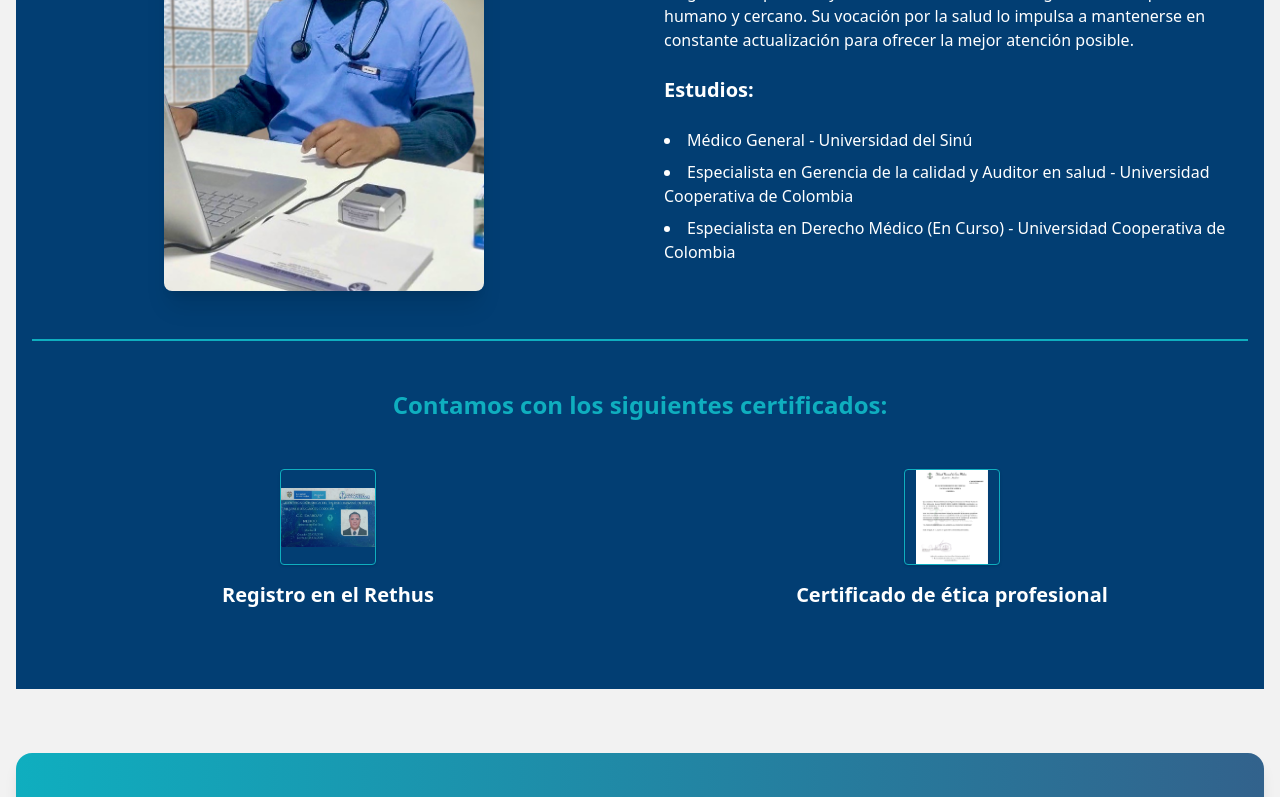
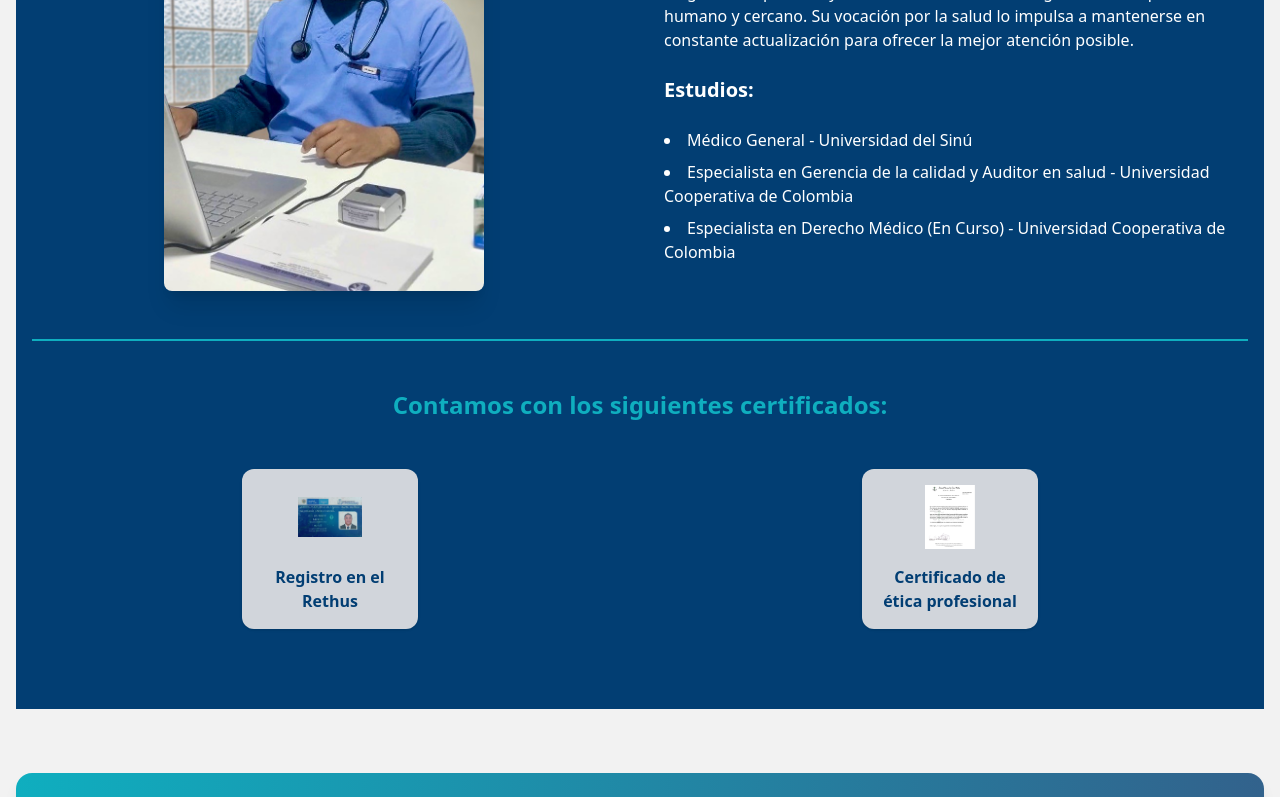
Before and after one commit to diegoandres2143/consultorio-medico, a React (Vite) app: page / in a window 1280 px wide. Shown: the part 2000-2797 px from the top of the page. Built offline with nearby package versions, Linux system fonts and the light colour scheme.

Commit message:
Despligue prueba

```diff
--- a/src/App.tsx
+++ b/src/App.tsx
@@ -128,6 +128,8 @@ const faqs = [
 
 
 function App() {
+  const [flippedService, setFlippedService] = useState<number | null>(null);
+  const [certModal, setCertModal] = useState<{ src: string; alt: string } | null>(null);
   const [openFaq, setOpenFaq] = useState<number | null>(null);
   const [isMenuOpen, setIsMenuOpen] = useState(false);
   const [form, setForm] = useState<{
@@ -187,79 +189,83 @@ function App() {
       >
         <div className="container mx-auto px-4 py-4">
           <div className="flex justify-between items-center">
-            <div className="flex items-center">
-              <div className="bg-white p-0 rounded-full">
+            <div className="flex items-center min-w-0">
+              <div className="bg-white p-0 rounded-full flex-shrink-0">
                 <img
                   src="/Logo Nilson.png"
                   alt="Logo Nilson"
                   className="h-12 w-12"
                 />
               </div>
-              <div className="text-xl font-bold ml-2">Dr. Garces</div>
+              <div className="text-xl font-bold ml-2 truncate">Dr. Garces</div>
             </div>
+            {/* Botón hamburguesa visible en móviles y pantallas verticales */}
             <button
-              className="md:hidden"
+              className="block xl:hidden ml-2 focus:outline-none"
               onClick={() => setIsMenuOpen(!isMenuOpen)}
+              aria-label="Abrir menú"
             >
-              <Menu />
+              <Menu size={32} />
             </button>
+            {/* Menú principal */}
             <div
-              className={`${isMenuOpen ? "block" : "hidden"
-                } md:block absolute md:relative top-full left-0 w-full md:w-auto bg-[#023E73] md:bg-transparent`}
+              className={`${
+                isMenuOpen ? "block" : "hidden"
+              } absolute top-full left-0 w-full bg-[#023E73] xl:bg-transparent xl:static xl:block xl:w-auto`}
             >
-              <ul className="md:flex space-y-2 md:space-y-0 md:space-x-3 p-4 md:p-0">
-                <li className="mb-2 md:mb-0">
+              <ul className="flex flex-col xl:flex-row xl:space-x-3 space-y-2 xl:space-y-0 p-4 xl:p-0">
+                <li>
                   <a
                     href="#inicio"
-                    className="block px-4 py-2 rounded-full border-2 border-[#0FAEBF] hover:bg-[#0FAEBF] hover:text-white transition duration-300"
+                    className="block px-4 py-2 rounded-full border-2 border-[#0FAEBF] hover:bg-[#0FAEBF] hover:text-white transition duration-300 text-center"
                   >
                     Inicio
                   </a>
                 </li>
-                <li className="mb-2 md:mb-0">
+                <li>
                   <a
                     href="#sobre-nosotros"
-                    className="block px-4 py-2 rounded-full border-2 border-[#0FAEBF] hover:bg-[#0FAEBF] hover:text-white transition duration-300"
+                    className="block px-4 py-2 rounded-full border-2 border-[#0FAEBF] hover:bg-[#0FAEBF] hover:text-white transition duration-300 text-center"
                   >
                     Sobre Nosotros
                   </a>
                 </li>
-                <li className="mb-2 md:mb-0">
+                <li>
                   <a
                     href="#conocenos"
-                    className="block px-4 py-2 rounded-full border-2 border-[#0FAEBF] hover:bg-[#0FAEBF] hover:text-white transition duration-300"
+                    className="block px-4 py-2 rounded-full border-2 border-[#0FAEBF] hover:bg-[#0FAEBF] hover:text-white transition duration-300 text-center"
                   >
                     Conócenos
                   </a>
                 </li>
-                <li className="mb-2 md:mb-0">
+                <li>
                   <a
                     href="#servicios"
-                    className="block px-4 py-2 rounded-full border-2 border-[#0FAEBF] hover:bg-[#0FAEBF] hover:text-white transition duration-300"
+                    className="block px-4 py-2 rounded-full border-2 border-[#0FAEBF] hover:bg-[#0FAEBF] hover:text-white transition duration-300 text-center"
                   >
                     Servicios
                   </a>
                 </li>
-                <li className="mb-2 md:mb-0">
+                <li>
                   <a
                     href="#como-funciona"
-                    className="block px-4 py-2 rounded-full border-2 border-[#0FAEBF] hover:bg-[#0FAEBF] hover:text-white transition duration-300"
+                    className="block px-4 py-2 rounded-full border-2 border-[#0FAEBF] hover:bg-[#0FAEBF] hover:text-white transition duration-300 text-center"
                   >
                     Cómo Funciona
                   </a>
                 </li>
-                <li className="mb-2 md:mb-0">
+                <li>
                   <a
                     href="#faq"
-                    className="block px-4 py-2 rounded-full border-2 border-[#0FAEBF] hover:bg-[#0FAEBF] hover:text-white transition duration-300"
+                    className="block px-4 py-2 rounded-full border-2 border-[#0FAEBF] hover:bg-[#0FAEBF] hover:text-white transition duration-300 text-center"
                   >
                     FAQ
                   </a>
                 </li>
-                <li className="mb-2 md:mb-0">
+                <li>
                   <a
                     href="#escribenos"
-                    className="block px-4 py-2 rounded-full border-2 border-[#0FAEBF] hover:bg-[#0FAEBF] hover:text-white transition duration-300"
+                    className="block px-4 py-2 rounded-full border-2 border-[#0FAEBF] hover:bg-[#0FAEBF] hover:text-white transition duration-300 text-center"
                   >
                     Escríbenos
                   </a>
@@ -435,17 +441,44 @@ function App() {
               <h3 className="text-2xl font-semibold mb-8 text-center text-[#0FAEBF]">
                 Contamos con los siguientes certificados:
               </h3>
-              <div className="mt-12 grid grid-cols-1 md:grid-cols-2 gap-8 text-center">
-                <CertificadoMiniatura
+              <div className="mt-12 grid grid-cols-2 gap-6 justify-center items-center">
+                {/* Card Certificado RETUS */}
+                <div
+                  className="flex flex-col justify-center items-center rounded-xl shadow p-4 w-44 bg-gray-300 mx-auto cursor-pointer hover:scale-105 transition"
+                  onClick={() => setCertModal({ src: "/RETUS.png", alt: "Certificado RETUS" })}
+                >
+                  <img
                     src="/RETUS.png"
                     alt="Certificado RETUS"
-                  titulo="Registro en el Rethus"
+                    className="w-16 h-16 object-contain rounded mb-2 mx-auto"
+                    style={{ border: "none" }}
                   />
-                <CertificadoMiniatura
+                  <h3 className="text-s font-semibold text-[#023E73] mt-2 text-center">Registro en el Rethus</h3>
+                </div>
+                {/* Card Certificado Ética */}
+                <div
+                  className="flex flex-col justify-center items-center rounded-xl shadow p-4 w-44 bg-gray-300 mx-auto cursor-pointer hover:scale-105 transition"
+                  onClick={() => setCertModal({ src: "/etica.png", alt: "Certificado de ética profesional" })}
+                >
+                  <img
                     src="/etica.png"
                     alt="Certificado de ética profesional"
-                  titulo="Certificado de ética profesional"
+                    className="w-16 h-16 object-contain rounded mb-2 mx-auto"
+                    style={{ border: "none" }}
                   />
+                  <h3 className="text-s font-semibold text-[#023E73] mt-2 text-center">Certificado de ética profesional</h3>
+                </div>
+      {/* Modal para imagen ampliada de certificado */}
+      {certModal && (
+        <div className="fixed inset-0 bg-black bg-opacity-60 flex items-center justify-center z-50" onClick={() => setCertModal(null)}>
+          <img
+            src={certModal.src}
+            alt={certModal.alt}
+            className="max-w-lg w-full rounded-xl border-4 border-[#0FAEBF] shadow-2xl bg-white p-2"
+            style={{ boxShadow: "0 0 40px 10px rgba(0,180,255,0.15)" }}
+          />
+        </div>
+      )}
               </div>
             </div>
           </section>
@@ -509,8 +542,9 @@ function App() {
               return (
                 <div
                   key={index}
-                  className="flip-card cursor-pointer w-full h-80 focus:outline-none"
+                  className={`flip-card cursor-pointer w-full h-80 focus:outline-none ${flippedService === index ? 'flipped' : ''}`}
                   tabIndex={0}
+                  onClick={() => setFlippedService(flippedService === index ? null : index)}
                 >
                   <div className="flip-card-inner w-full h-full">
                     {/* Front Side */}
```
Lines whose indentation alone changed are shown as unchanged.
